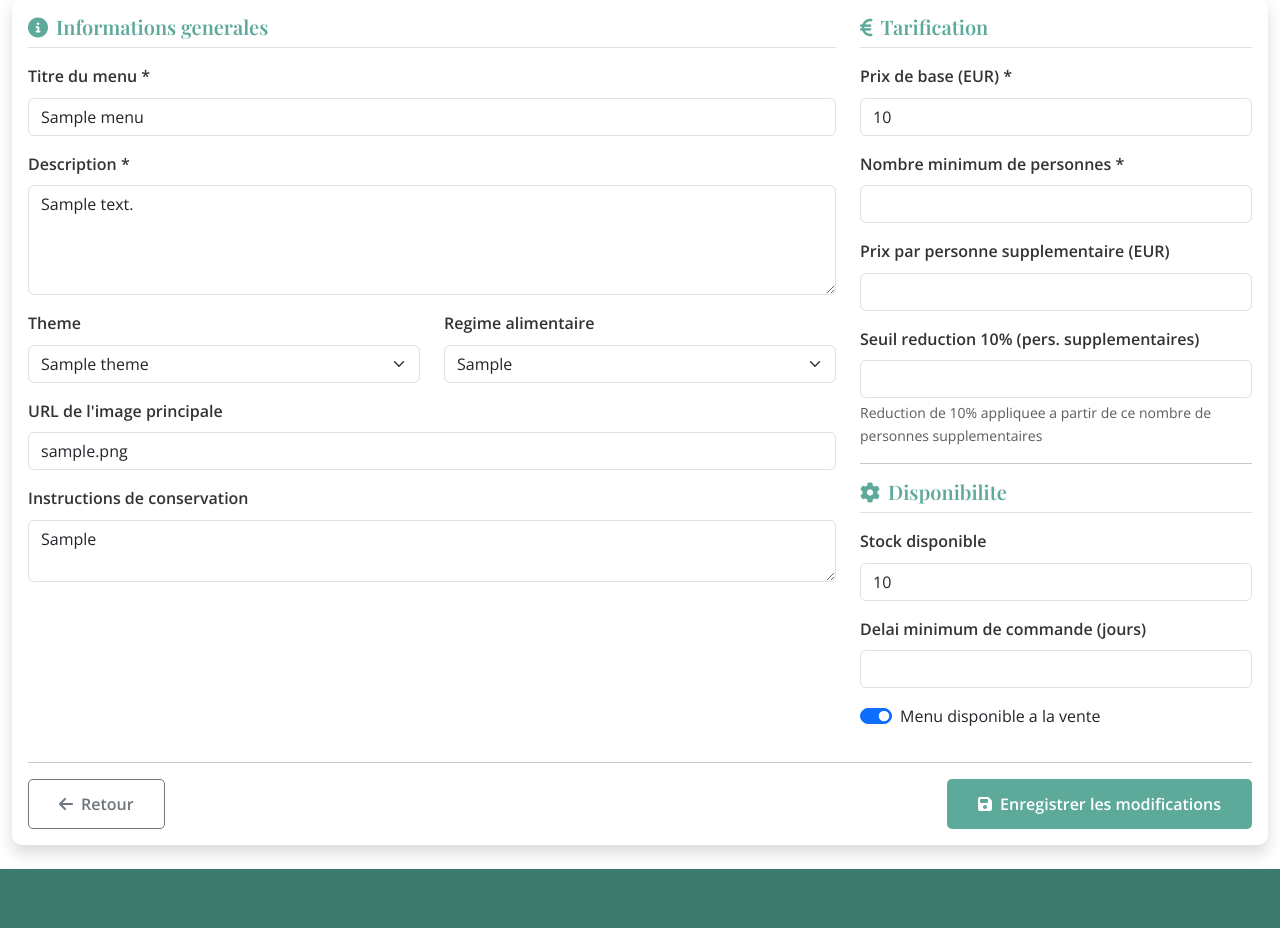
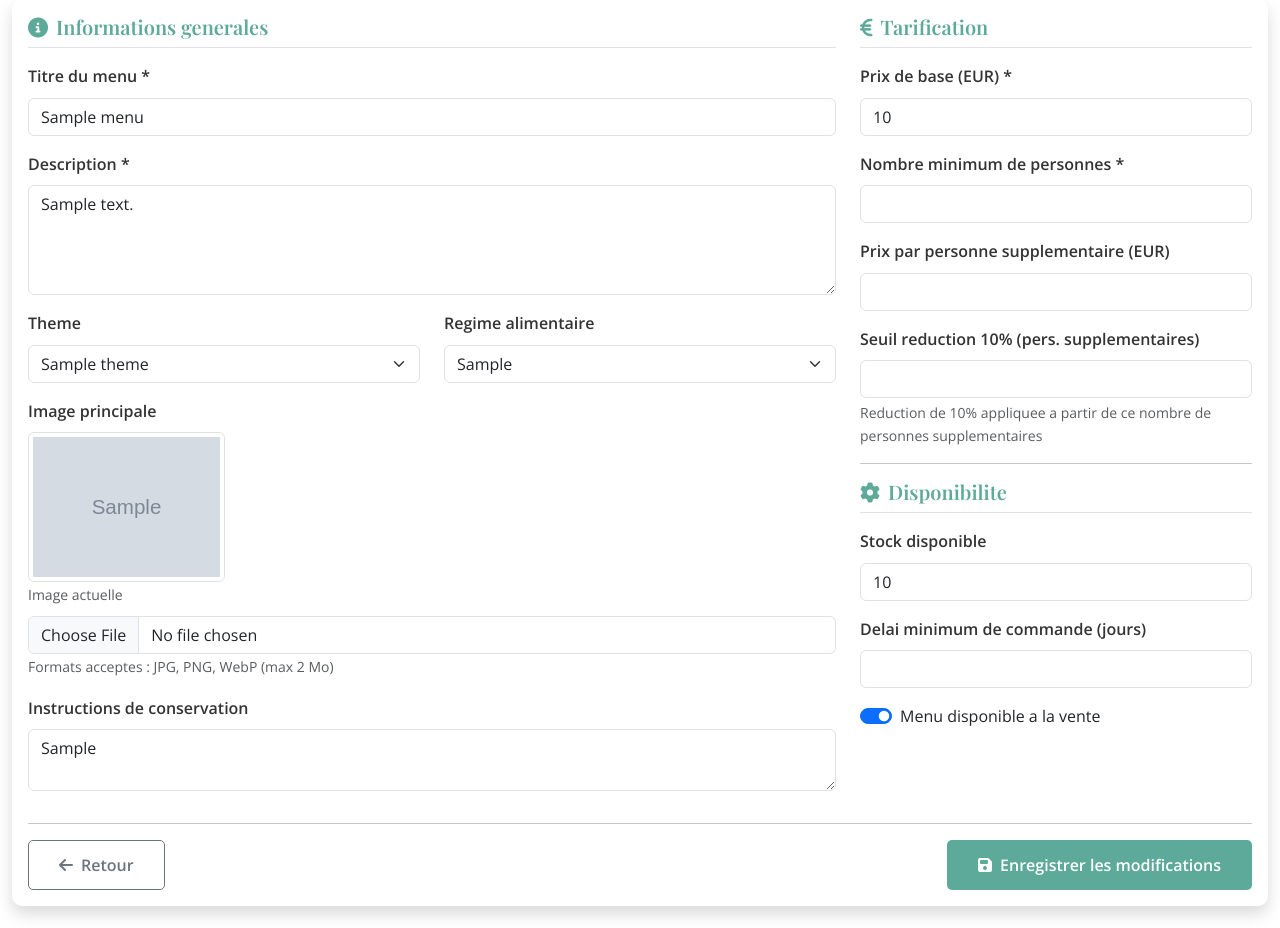
Before and after one commit to Rvlto974/Web-Resto, a PHP site: template src/Views/admin/menus/form.php in a window 1280 px wide. Shown: the part 229-1157 px from the top of the page. Run offline with PHP 8.4, Linux system fonts and the light colour scheme; the template is opened without the code that fills it: most values are stand-ins (such as "Sample title", 1, 10 or a date in 2020); grey boxes marked "Sample" are stand-in pictures; data that the repository does not hold is empty; some libraries are stand-ins or nearby versions.

Commit message:
feat: Upload d'images pour les menus
- Remplacement URL par upload de fichier
- Validation type MIME (JPG, PNG, WebP)
- Limite taille 2 Mo
- Stockage dans /uploads/menus/
- Preview image existante en mode edition

Co-Authored-By: Claude Opus 4.5 <noreply@anthropic.com>

```diff
--- a/src/Views/admin/menus/form.php
+++ b/src/Views/admin/menus/form.php
@@ -20,7 +20,7 @@ $isEdit = !empty($menu);
 
     <div class="card shadow">
         <div class="card-body">
-            <form action="<?php echo $isEdit ? '/admin/menuUpdate/' . $menu['id'] : '/admin/menuStore'; ?>" method="POST">
+            <form action="<?php echo $isEdit ? '/admin/menuUpdate/' . $menu['id'] : '/admin/menuStore'; ?>" method="POST" enctype="multipart/form-data">
                 <input type="hidden" name="csrf_token" value="<?php echo htmlspecialchars($csrfToken); ?>">
 
                 <div class="row">
@@ -65,10 +65,18 @@ $isEdit = !empty($menu);
                         </div>
 
                         <div class="mb-3">
-                            <label for="main_image_url" class="form-label">URL de l'image principale</label>
-                            <input type="url" class="form-control" id="main_image_url" name="main_image_url"
-                                   value="<?php echo htmlspecialchars($menu['main_image_url'] ?? ''); ?>"
-                                   placeholder="https://...">
+                            <label for="main_image" class="form-label">Image principale</label>
+                            <?php if ($isEdit && !empty($menu['main_image_url'])): ?>
+                                <div class="mb-2">
+                                    <img src="<?php echo htmlspecialchars($menu['main_image_url']); ?>"
+                                         alt="Image actuelle" class="img-thumbnail" style="max-height: 150px;">
+                                    <br><small class="text-muted">Image actuelle</small>
+                                </div>
+                            <?php endif; ?>
+                            <input type="file" class="form-control" id="main_image" name="main_image"
+                                   accept="image/jpeg,image/png,image/webp">
+                            <small class="text-muted">Formats acceptes : JPG, PNG, WebP (max 2 Mo)</small>
+                            <input type="hidden" name="current_image_url" value="<?php echo htmlspecialchars($menu['main_image_url'] ?? ''); ?>">
                         </div>
 
                         <div class="mb-3">
```
Also changed, not shown: src/Controllers/AdminController.php (+61 -1 lines), 1 other file.
